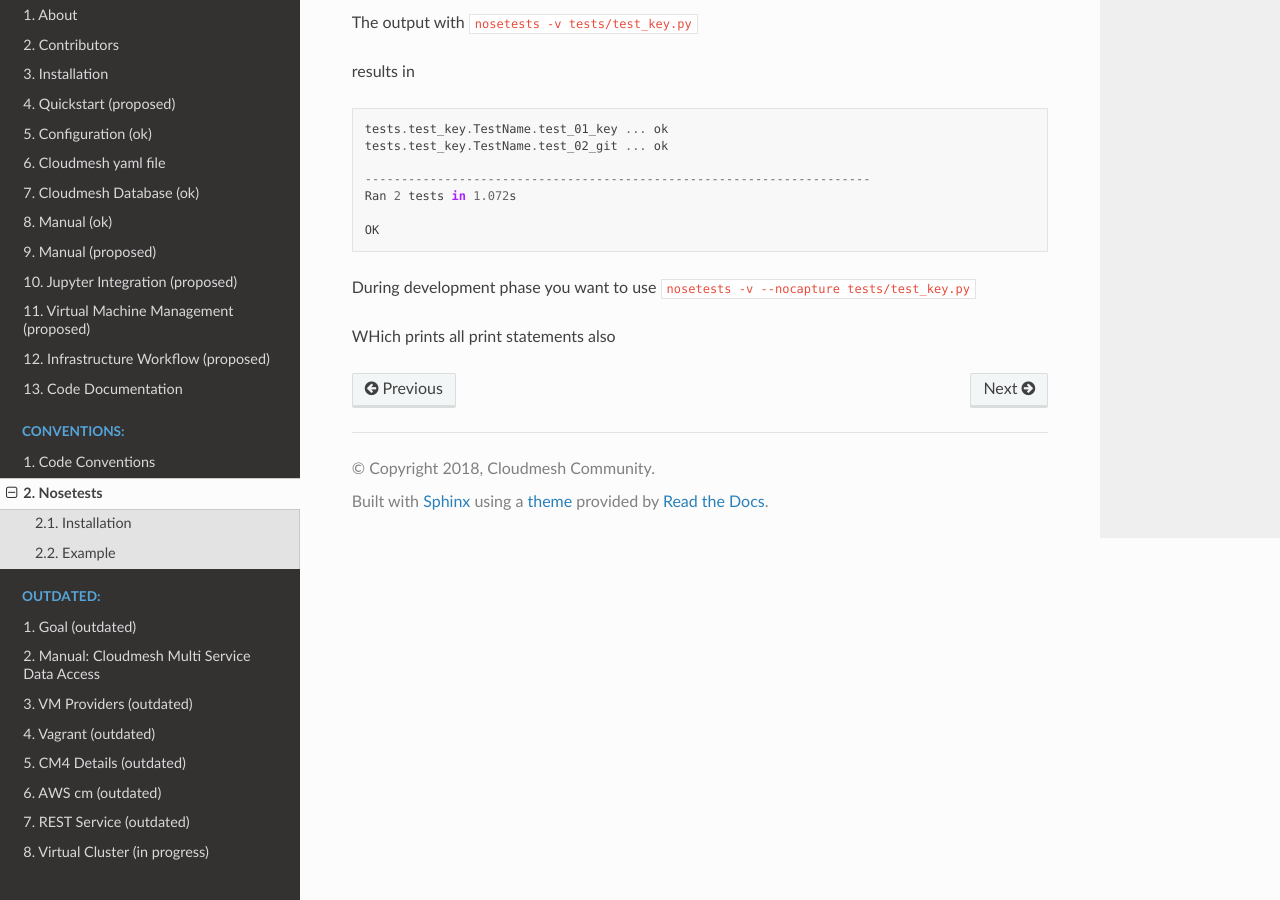
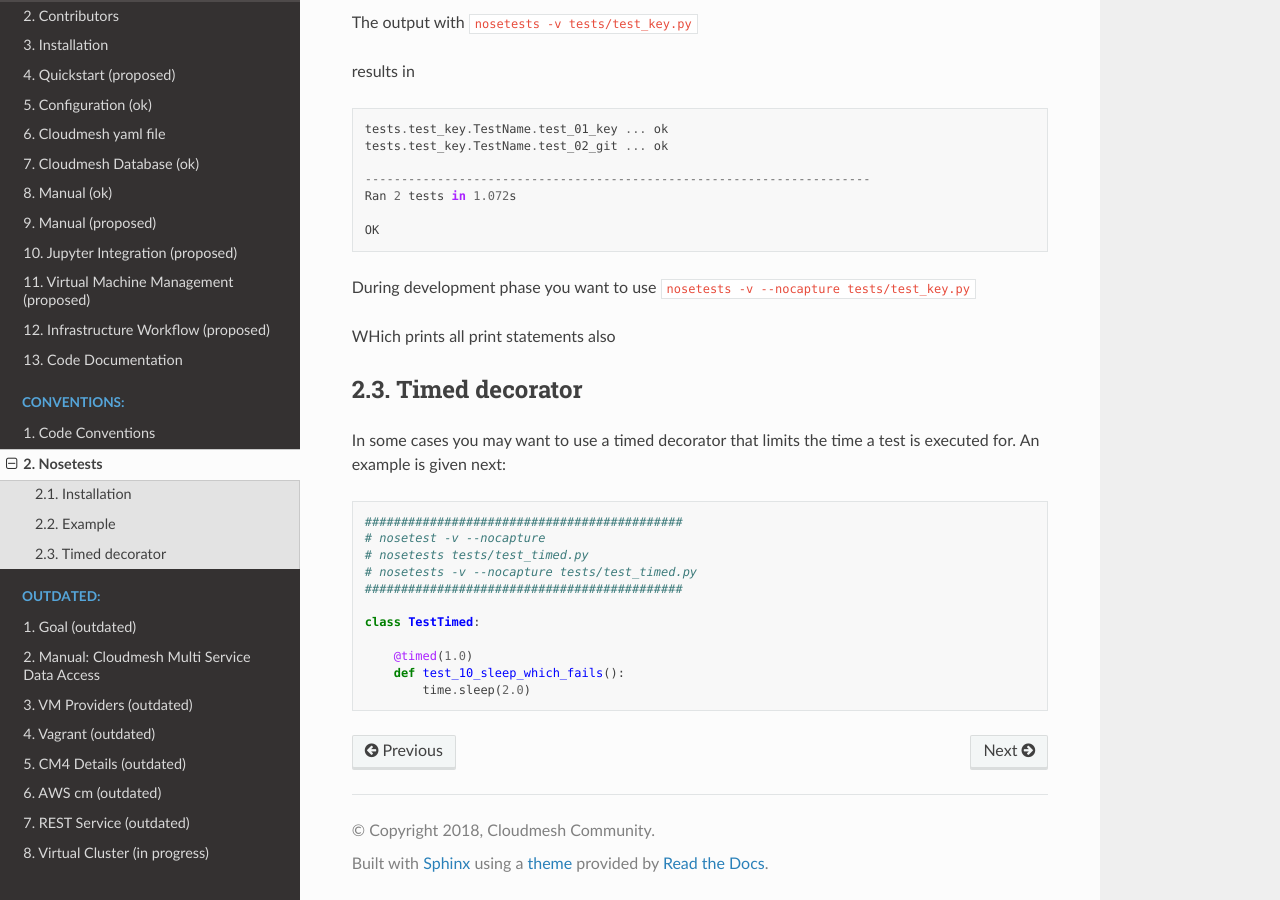
Before and after one commit to cloudmesh/cloudmesh-cloud, a Sphinx documentation site: the page built from documentation/source/nosetests.md, in a window 1280 px wide and 900 px high, scrolled down 2864 px. Built offline with Sphinx 7.4.7 and the Read the Docs theme 2.0.0, drawn with Linux system fonts in a browser that asks for light colours.

Commit message:
add timed test

````diff
--- a/documentation/source/nosetests.md
+++ b/documentation/source/nosetests.md
@@ -160,3 +160,22 @@ OK
 During development phase you want to use `nosetests -v --nocapture tests/test_key.py`
 
 WHich prints all print statements also
+
+## Timed decorator
+
+In some cases you may want to use a timed decorator that limits the time a test
+is executed for. An example is given next:
+
+```python
+############################################
+# nosetest -v --nocapture
+# nosetests tests/test_timed.py
+# nosetests -v --nocapture tests/test_timed.py
+############################################
+
+class TestTimed:
+
+    @timed(1.0)
+    def test_10_sleep_which_fails():
+        time.sleep(2.0)
+```
````
